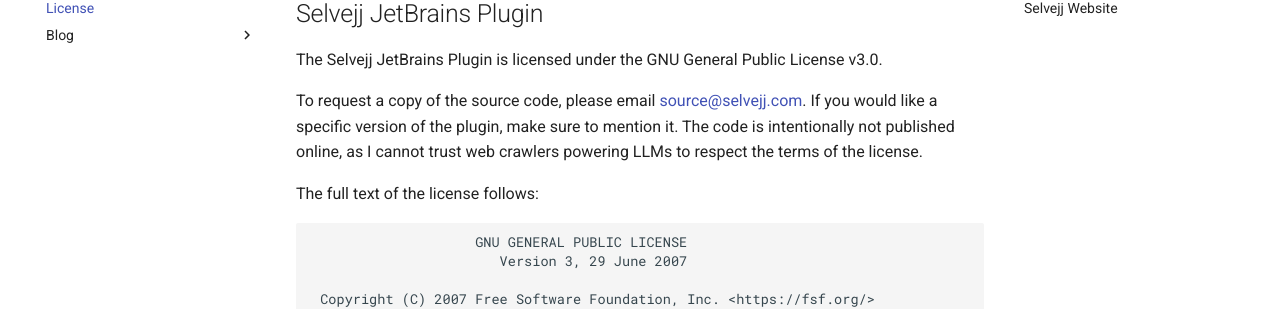
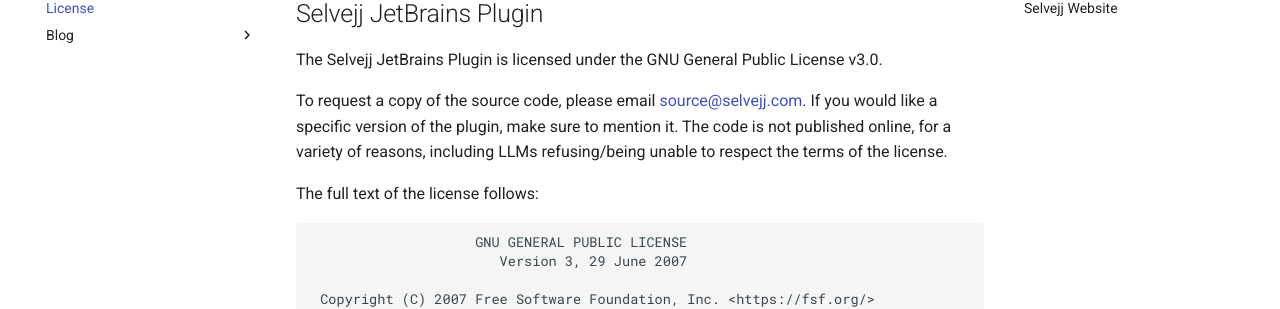
Before and after one commit to selvejj/website, an MkDocs documentation site: the page built from docs/license.md, in a window 1280 px wide and 900 px high. Shown: the part 184-493 px from the top of the window. Built offline with MkDocs 1.6.1 and Material for MkDocs 9.7.7, drawn with Linux system fonts in a browser that asks for light colours.

Commit message:
small edits to license information

```diff
--- a/docs/license.md
+++ b/docs/license.md
@@ -5,7 +5,7 @@
 The Selvejj JetBrains Plugin is licensed under the GNU General Public License v3.0.
 
 To request a copy of the source code, please email [source@selvejj.com](mailto:source@selvejj.com). If you would like a specific version of the plugin, make sure to mention it.
-The code is intentionally not published online, as I cannot trust web crawlers powering LLMs to respect the terms of the license.
+The code is not published online, for a variety of reasons, including LLMs refusing/being unable to respect the terms of the license.
 
 The full text of the license follows:
 
```
